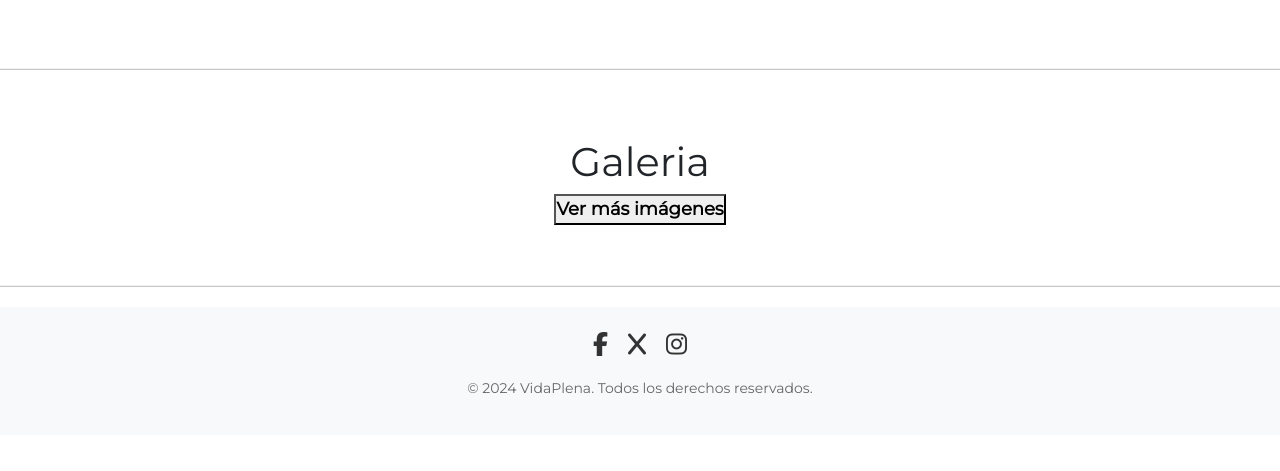
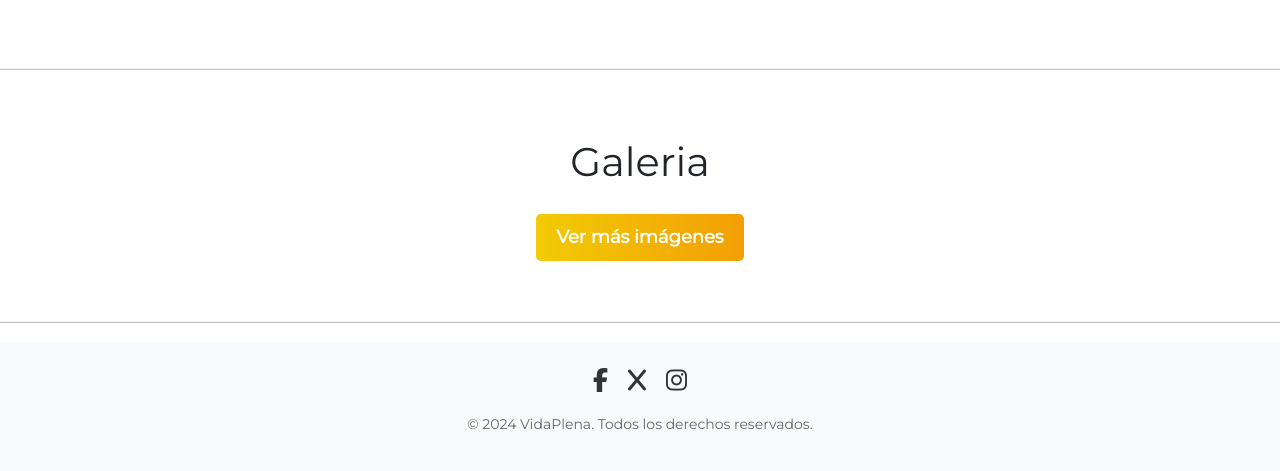
Before and after one commit to joquinterop/fundacionvidaplena, a Django app: page /inicio/ in a window 1280 px wide. Shown: the part 2180-2651 px from the top of the page. Before the commit the page ends 2574 px from the top, so only its background shows below. Run offline with Django 5.2, Linux system fonts and the light colour scheme; some libraries are stand-ins or nearby versions.

Commit message:
stilo de botones y nuevas imagenes de la galeria

```diff
--- a/inicio/static/inicio/galeria_inicial.js
+++ b/inicio/static/inicio/galeria_inicial.js
@@ -1,6 +1,6 @@
 async function loadImages() {
     const accessKey = 'xlbHD712R2Vu7yyRLIOhrW99RXvi2Loa3xFEK37XZmk';
-    const queries = ['Chile', 'Río de Janeiro'];
+    const queries = ['ancianos'];
     const imagePromises = queries.map(query => fetch(`https://api.unsplash.com/photos/random?query=${query}&count=3&client_id=${accessKey}`));
 
     try {
--- a/inicio/static/inicio/main.css
+++ b/inicio/static/inicio/main.css
@@ -46,6 +46,26 @@ body {
   /* Efecto de escala al pasar el cursor sobre la imagen */
 }
 
+.btn2-container {
+  text-align: center ;
+  margin-top: 20px;
+}
+
+.btn2 {
+  background-image: linear-gradient(to right, #F2CB05, #F29F05);
+  text-align: center ;
+  color: white;
+  border: none;
+  padding: 10px 20px;
+  border-radius: 5px;
+  cursor: pointer;
+  font-size: 16px;
+  transition: background 0.3s ease-in-out;
+}
+
+.btn2:hover {
+  background-image: linear-gradient(to right, #F29F05, #F2CB05);
+}
 
 /*===================SEPARADOR==========================*/
 .separator {
```
